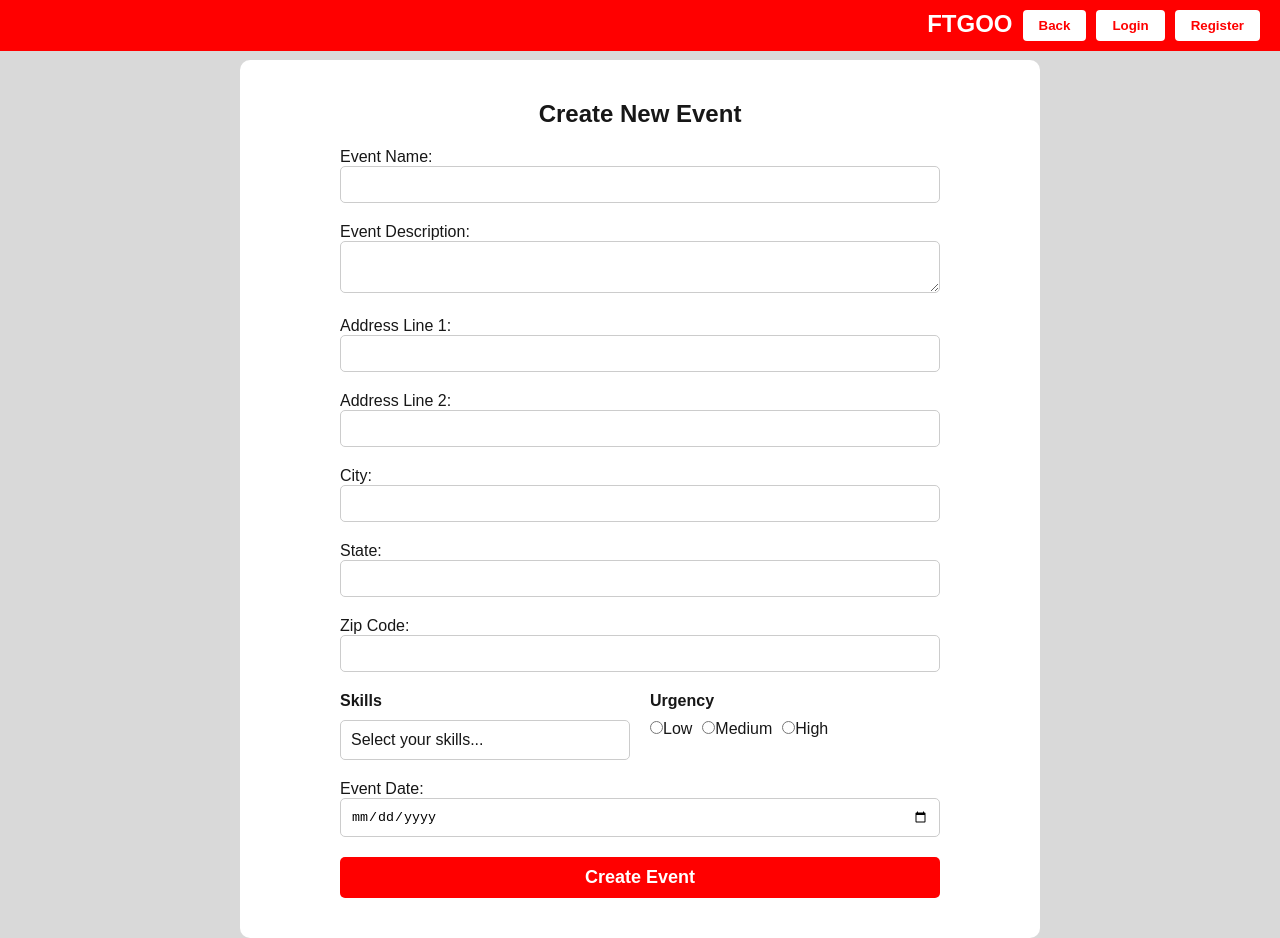
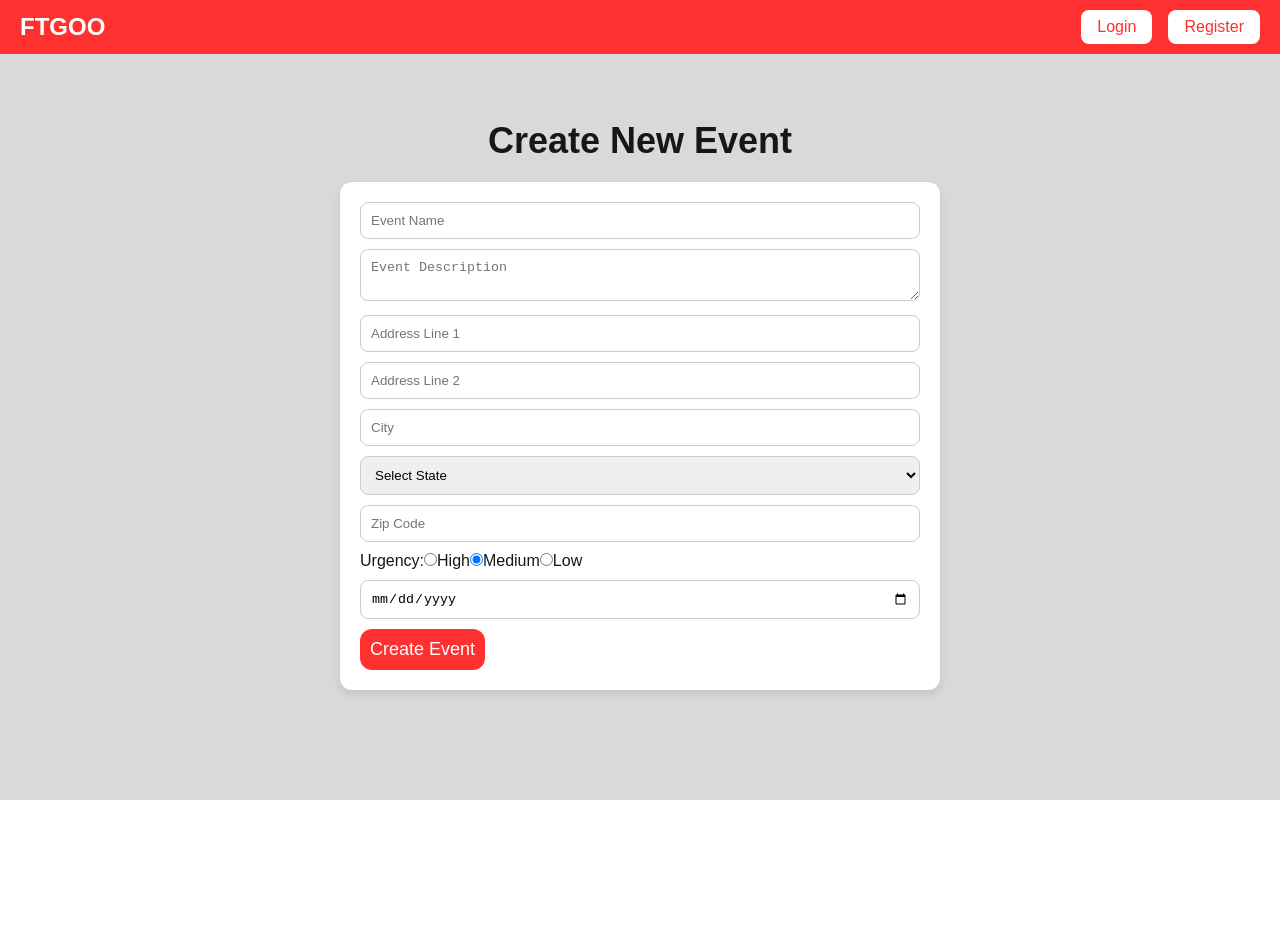
Before and after one commit to Sterling-Gore/COSC4353, a Next.js app in the folder ftgoo/: page /event-management in a window 1280 px wide. Both pictures are taken after a click on the button "Create New Event". After the commit the page ends 800 px from the top, so only its background shows below. Built offline with nearby package versions, Linux system fonts and the light colour scheme.

Commit message:
Create Event Page

```diff
--- a/ftgoo/pages/event-management/index.js
+++ b/ftgoo/pages/event-management/index.js
@@ -4,33 +4,13 @@ import { useState } from "react";
 export default function PageHandler() {
   const [currentPage, setCurrentPage] = useState('eventManagement'); // State to manage current page
   const [skills, setSkills] = useState([]);
-  const [showSkillDropdown, setShowSkillDropdown] = useState(false);
   const [availability, setAvailability] = useState([]);
-  const [showAvailabilityDropdown, setShowAvailabilityDropdown] = useState(false);
-
-  const handleSkillSelect = (skill) => {
-    if (!skills.includes(skill)) {
-      setSkills([...skills, skill]);
-    }
-  };
-
-  const handleSkillClear = (skill) => {
-    setSkills(skills.filter((s) => s !== skill));
-  };
-
-  const handleAvailabilitySelect = (day) => {
-    if (!availability.includes(day)) {
-      setAvailability([...availability, day]);
-    }
-  };
-
-  const handleAvailabilityClear = (day) => {
-    setAvailability(availability.filter((d) => d !== day));
-  };
+  const [events, setEvents] = useState([]); // State to store the list of events
 
   const handleSubmit = (e) => {
     e.preventDefault();
-    console.log("Event Created:", {
+
+    const newEvent = {
       eventName,
       eventDescription,
       addressLine1,
@@ -41,8 +21,23 @@ export default function PageHandler() {
       requiredSkills: skills,
       urgency,
       eventDate,
-    });
+    };
+
+    setEvents(prevEvents => [...prevEvents, newEvent].slice(0, 15)); // Add the new event to the events list, limit to 15
+    setCurrentPage('eventManagement'); // Switch back to Event Management page
     alert("Event created successfully!");
+
+    // Reset form fields
+    setEventName("");
+    setEventDescription("");
+    setAddressLine1("");
+    setAddressLine2("");
+    setCity("");
+    setState("");
+    setZipCode("");
+    setUrgency("");
+    setEventDate("");
+    setSkills([]);
   };
 
   const [eventName, setEventName] = useState("");
@@ -52,19 +47,8 @@ export default function PageHandler() {
   const [city, setCity] = useState("");
   const [state, setState] = useState("");
   const [zipCode, setZipCode] = useState("");
-  const [urgency, setUrgency] = useState("");
+  const [urgency, setUrgency] = useState("Medium"); // Default urgency to "Medium"
   const [eventDate, setEventDate] = useState("");
-
-  const handleSkillsChange = (e) => {
-    const { options } = e.target;
-    const selected = [];
-    for (let i = 0; i < options.length; i++) {
-      if (options[i].selected) {
-        selected.push(options[i].value);
-      }
-    }
-    setSkills(selected);
-  };
 
   const handleCreateEventClick = () => {
     setCurrentPage('createEvent'); // Switch to the Create Event page
@@ -74,14 +58,25 @@ export default function PageHandler() {
     setCurrentPage('eventManagement'); // Switch back to Event Management page
   };
 
+  const states = [
+    "Alabama", "Alaska", "Arizona", "Arkansas", "California", "Colorado", "Connecticut",
+    "Delaware", "Florida", "Georgia", "Hawaii", "Idaho", "Illinois", "Indiana", "Iowa",
+    "Kansas", "Kentucky", "Louisiana", "Maine", "Maryland", "Massachusetts", "Michigan",
+    "Minnesota", "Mississippi", "Missouri", "Montana", "Nebraska", "Nevada", "New Hampshire",
+    "New Jersey", "New Mexico", "New York", "North Carolina", "North Dakota", "Ohio",
+    "Oklahoma", "Oregon", "Pennsylvania", "Rhode Island", "South Carolina", "South Dakota",
+    "Tennessee", "Texas", "Utah", "Vermont", "Virginia", "Washington", "West Virginia",
+    "Wisconsin", "Wyoming"
+  ];
+
   return (
     <div style={styles.container}>
       {currentPage === 'eventManagement' && (
         <>
           {/* Navigation bar */}
           <div style={styles.navBar}>
+            <div style={styles.logo}>FTGOO</div>
             <div style={styles.navButtons}>
-              <div style={styles.logo}>FTGOO</div>
               <button style={styles.navButton}>Login</button>
               <button style={styles.navButton}>Register</button>
             </div>
@@ -91,6 +86,20 @@ export default function PageHandler() {
           <div style={styles.mainContainer}>
             <div style={styles.contentBox}>
               <h1 style={styles.title}>Event Management</h1>
+
+              {/* Render list of events */}
+              <div style={styles.eventsContainer}>
+                {events.slice(0, 15).map((event, index) => (
+                  <div key={index} style={styles.eventBox}>
+                    <h2>{event.eventName}</h2>
+                    <p>{event.eventDescription}</p>
+                    <p>{event.addressLine1}, {event.city}, {event.state} - {event.zipCode}</p>
+                    <p>Urgency: {event.urgency}</p>
+                    <p>Date: {event.eventDate}</p>
+                  </div>
+                ))}
+              </div>
+
               <button style={styles.createEventButton} onClick={handleCreateEventClick}>
                 Create New Event
               </button>
@@ -100,163 +109,95 @@ export default function PageHandler() {
       )}
 
       {currentPage === 'createEvent' && (
-        <div style={styles.createEventContainer}>
+        <>
           {/* Navigation Bar */}
           <div style={styles.navBar}>
+            <div style={styles.logo}>FTGOO</div>
             <div style={styles.navButtons}>
-              <div style={styles.logo}>FTGOO</div>
-              <button style={styles.navButton} onClick={handleBackClick}>Back</button>
               <button style={styles.navButton}>Login</button>
               <button style={styles.navButton}>Register</button>
             </div>
           </div>
 
           {/* Main Content Area */}
+          <div style={styles.mainContainer}>
             <div style={styles.createEventContentBox}>
               <h1 style={styles.title}>Create New Event</h1>
               <form onSubmit={handleSubmit} style={styles.createEventForm}>
-              <label>
-                Event Name:
                 <input
                   type="text"
+                  placeholder="Event Name"
                   value={eventName}
                   onChange={(e) => setEventName(e.target.value)}
                   required
                   style={styles.inputBox}
                 />
-              </label>
-
-              <label>
-                Event Description:
                 <textarea
+                  placeholder="Event Description"
                   value={eventDescription}
                   onChange={(e) => setEventDescription(e.target.value)}
                   required
-                  style={styles.inputBox}
+                  style={styles.textArea}
                 />
-              </label>
-
-              <label>
-                Address Line 1:
                 <input
                   type="text"
+                  placeholder="Address Line 1"
                   value={addressLine1}
                   onChange={(e) => setAddressLine1(e.target.value)}
                   required
                   style={styles.inputBox}
                 />
-              </label>
-
-              <label>
-                Address Line 2:
                 <input
                   type="text"
+                  placeholder="Address Line 2"
                   value={addressLine2}
                   onChange={(e) => setAddressLine2(e.target.value)}
                   style={styles.inputBox}
                 />
-              </label>
-
-              <label>
-                City:
                 <input
                   type="text"
+                  placeholder="City"
                   value={city}
                   onChange={(e) => setCity(e.target.value)}
                   required
                   style={styles.inputBox}
                 />
-              </label>
 
-              <label>
-                State:
-                <input
-                  type="text"
+                {/* State Dropdown */}
+                <select
                   value={state}
                   onChange={(e) => setState(e.target.value)}
                   required
                   style={styles.inputBox}
-                />
-              </label>
+                >
+                  <option value="" disabled>Select State</option>
+                  {states.map((stateOption) => (
+                    <option key={stateOption} value={stateOption}>
+                      {stateOption}
+                    </option>
+                  ))}
+                </select>
 
-              <label>
-                Zip Code:
                 <input
                   type="text"
+                  placeholder="Zip Code"
                   value={zipCode}
                   onChange={(e) => setZipCode(e.target.value)}
                   required
                   style={styles.inputBox}
                 />
-              </label>
 
-              <div style={styles.row}>
-                <div style={styles.inputGroup}>
-                  <label style={styles.label}>Skills</label>
-                  <div
-                    style={styles.multiSelectContainer}
-                    onClick={() => setShowSkillDropdown(!showSkillDropdown)}
-                  >
-                    <div style={styles.multiSelect}>
-                      <div style={styles.selectedSkills}>
-                        {skills.length
-                          ? skills.map((skill) => (
-                              <div key={skill} style={styles.skillTag}>
-                                {skill}
-                                <span
-                                  style={styles.clearTag}
-                                  onClick={() => handleSkillClear(skill)}
-                                >
-                                  &times;
-                                </span>
-                              </div>
-                            ))
-                          : "Select your skills..."}
-                      </div>
-                      {showSkillDropdown && (
-                        <div style={styles.dropdown}>
-                          {[
-                            "Health",
-                            "Education",
-                            "Environment",
-                            "Arts",
-                            "Animal Care",
-                          ].map((skill) => (
-                            <div
-                              key={skill}
-                              onClick={() => handleSkillSelect(skill)}
-                              style={{
-                                ...styles.dropdownItem,
-                                ...(skills.includes(skill) &&
-                                  styles.dropdownItemSelected),
-                              }}
-                            >
-                              <input
-                                type="checkbox"
-                                checked={skills.includes(skill)}
-                                readOnly
-                                style={styles.availabilityCheckbox}
-                              />
-                              {skill}
-                            </div>
-                          ))}
-                        </div>
-                      )}
-                    </div>
-                  </div>
-                </div>
-
-                <div style={styles.inputGroup}>
-                  <label style={styles.label}>Urgency</label>
-                  <div style={styles.radioGroup}>
+                {/* Urgency Radio Buttons */}
+                <div style={styles.urgencyContainer}>
+                  <label>Urgency:</label>
                   <label>
                     <input
                       type="radio"
-                        value="Low"
-                        checked={urgency === "Low"}
+                      value="High"
+                      checked={urgency === "High"}
                       onChange={(e) => setUrgency(e.target.value)}
                     />
-                      Low
+                    High
                   </label>
                   <label>
                     <input
@@ -270,18 +211,14 @@ export default function PageHandler() {
                   <label>
                     <input
                       type="radio"
-                        value="High"
-                        checked={urgency === "High"}
+                      value="Low"
+                      checked={urgency === "Low"}
                       onChange={(e) => setUrgency(e.target.value)}
                     />
-                      High
+                    Low
                   </label>
                 </div>
-                </div>
-              </div>
 
-              <label>
-                Event Date:
                 <input
                   type="date"
                   value={eventDate}
@@ -289,7 +226,6 @@ export default function PageHandler() {
                   required
                   style={styles.inputBox}
                 />
-              </label>
 
                 <button type="submit" style={styles.createEventSubmit}>
                   Create Event
@@ -297,12 +233,13 @@ export default function PageHandler() {
               </form>
             </div>
           </div>
+        </>
       )}
     </div>
   );
 }
 
-// Inline styles for both pages
+// Combined inline styles
 const styles = {
   container: {
     display: 'flex',
@@ -315,172 +252,133 @@ const styles = {
     top: 0,
     left: 0,
     width: '100%',
-    backgroundColor: 'red',
-    color: 'white',
+    backgroundColor: '#FF3030',
+    color: '#FFFFFF',
     padding: '10px 20px',
     display: 'flex',
     alignItems: 'center',
-    zIndex: 1000,
     boxSizing: 'border-box',
   },
   logo: {
-    fontSize: "24px",
-    fontWeight: "bold",
-    marginRight: 'auto', // Pushes the logo to the left and aligns buttons to the right
+    fontSize: '24px',
+    fontWeight: 'bold',
+    marginRight: 'auto', // Ensures the logo stays on the left
   },
   navButtons: {
     display: 'flex',
-    gap: '10px',
-    marginLeft: 'auto', // Pushes buttons to the right
+    gap: '16px',
   },
   navButton: {
-    backgroundColor: 'white',
-    color: 'red',
+    backgroundColor: '#FFFFFF',
+    color: '#FF3030',
     border: 'none',
     padding: '8px 16px',
-    borderRadius: '4px',
+    borderRadius: '8px',
     cursor: 'pointer',
-    fontWeight: 'bold',
+    fontSize: '16px',
   },
   mainContainer: {
     display: 'flex',
-    justifyContent: 'center',
+    flexDirection: 'column',
     alignItems: 'center',
-    width: '100%',
-    height: 'calc(100vh - 50px)', // Adjust for fixed nav bar height
-    paddingTop: '50px', // Ensure content is below the fixed nav bar
-    boxSizing: 'border-box',
+    marginTop: '80px', // Added margin to prevent content from hiding under the navbar
+    padding: '20px',
   },
   contentBox: {
-    backgroundColor: 'white',
-    borderRadius: '10px',
-    padding: '40px',
     width: '100%',
-    maxWidth: '800px',
+    maxWidth: '1200px',
+    backgroundColor: '#FFFFFF',
+    borderRadius: '12px',
+    padding: '20px',
+    boxShadow: '0 4px 8px rgba(0, 0, 0, 0.1)',
     display: 'flex',
     flexDirection: 'column',
-    justifyContent: 'center',
     alignItems: 'center',
   },
   title: {
-    margin: '0 0 20px 0',
-    fontSize: '24px',
+    fontSize: '36px',
+    fontWeight: 'bold',
+    marginBottom: '20px',
+    textAlign: 'center', // Centers the title
   },
   createEventButton: {
-    backgroundColor: 'red',
-    color: 'white',
+    backgroundColor: '#FF3030',
+    color: '#FFFFFF',
     border: 'none',
     padding: '10px 20px',
-    borderRadius: '5px',
+    borderRadius: '12px',
     cursor: 'pointer',
     fontSize: '18px',
-    fontWeight: 'bold',
+    marginTop: '20px', // Add margin to space out from the events
+  },
+  eventsContainer: {
+    display: 'flex',
+    flexWrap: 'wrap', // Allows multiple rows
+    gap: '20px', // Space between boxes
+    justifyContent: 'center', // Centers the boxes
+    width: '100%',
+    maxHeight: 'calc(100vh - 180px)', // Adjust height to fit in view with the button
+    overflowY: 'auto', // Allows scrolling if needed
+  },
+  eventBox: {
+    backgroundColor: '#F1F1F1',
+    width: '200px', // Width for the square box
+    height: '200px', // Height for the square box
+    padding: '10px',
+    borderRadius: '8px',
+    boxShadow: '0 2px 4px rgba(0, 0, 0, 0.1)',
+    display: 'flex',
+    flexDirection: 'column',
+    justifyContent: 'space-between', // Space out the content
+    boxSizing: 'border-box',
   },
   createEventContainer: {
     display: 'flex',
     flexDirection: 'column',
-    alignItems: 'center',
-    paddingTop: '60px', // Ensure space for fixed nav bar
+    minHeight: '100vh',
     backgroundColor: '#D9D9D9',
   },
   createEventContentBox: {
-    backgroundColor: 'white',
-    borderRadius: '10px',
-    padding: '40px',
-    width: '100%',
-    maxWidth: '800px',
+    flex: 1,
     display: 'flex',
     flexDirection: 'column',
     alignItems: 'center',
+    padding: '20px',
   },
   createEventForm: {
     width: '100%',
     maxWidth: '600px',
-    display: 'flex',
-    flexDirection: 'column',
-    gap: '20px',
+    backgroundColor: '#FFFFFF',
+    borderRadius: '12px',
+    padding: '20px',
+    boxShadow: '0 4px 8px rgba(0, 0, 0, 0.1)',
   },
   inputBox: {
     width: '100%',
     padding: '10px',
-    borderRadius: '5px',
-    border: '1px solid #ccc',
-    boxSizing: 'border-box',
-  },
-  row: {
-    display: 'flex',
-    justifyContent: 'space-between',
-    gap: '20px',
-  },
-  inputGroup: {
-    flex: 1,
-  },
-  label: {
-    fontWeight: 'bold',
-    display: 'block',
+    borderRadius: '8px',
+    border: '1px solid #CCCCCC',
     marginBottom: '10px',
   },
-  multiSelectContainer: {
-    position: 'relative',
-    cursor: 'pointer',
-  },
-  multiSelect: {
-    position: 'relative',
-    border: '1px solid #ccc',
-    borderRadius: '5px',
+  textArea: {
+    width: '100%',
     padding: '10px',
-    boxSizing: 'border-box',
-  },
-  selectedSkills: {
-    display: 'flex',
-    flexWrap: 'wrap',
-    gap: '5px',
-  },
-  skillTag: {
-    backgroundColor: '#e0e0e0',
-    borderRadius: '4px',
-    padding: '5px 10px',
-    display: 'flex',
-    alignItems: 'center',
-  },
-  clearTag: {
-    marginLeft: '10px',
-    cursor: 'pointer',
-  },
-  dropdown: {
-    position: 'absolute',
-    top: '100%',
-    left: 0,
-    backgroundColor: 'white',
-    border: '1px solid #ccc',
-    borderRadius: '5px',
-    boxShadow: '0 4px 8px rgba(0, 0, 0, 0.1)',
-    zIndex: 1000,
-    width: '100%',
-    boxSizing: 'border-box',
-  },
-  dropdownItem: {
-    padding: '10px',
-    cursor: 'pointer',
-  },
-  dropdownItemSelected: {
-    backgroundColor: '#f0f0f0',
-  },
-  availabilityCheckbox: {
-    marginRight: '10px',
+    borderRadius: '8px',
+    border: '1px solid #CCCCCC',
+    marginBottom: '10px',
+    resize: 'vertical',
   },
   createEventSubmit: {
-    backgroundColor: 'red',
-    color: 'white',
+    backgroundColor: '#FF3030',
+    color: '#FFFFFF',
     border: 'none',
-    padding: '10px 20px',
-    borderRadius: '5px',
+    padding: '10px',
+    borderRadius: '12px',
     cursor: 'pointer',
     fontSize: '18px',
-    fontWeight: 'bold',
   },
-  radioGroup: {
-    display: 'flex',
-    gap: '10px',
+  urgencyContainer: {
+    marginBottom: '10px',
+
   },
 };
```
Lines whose indentation alone changed are shown as unchanged.
